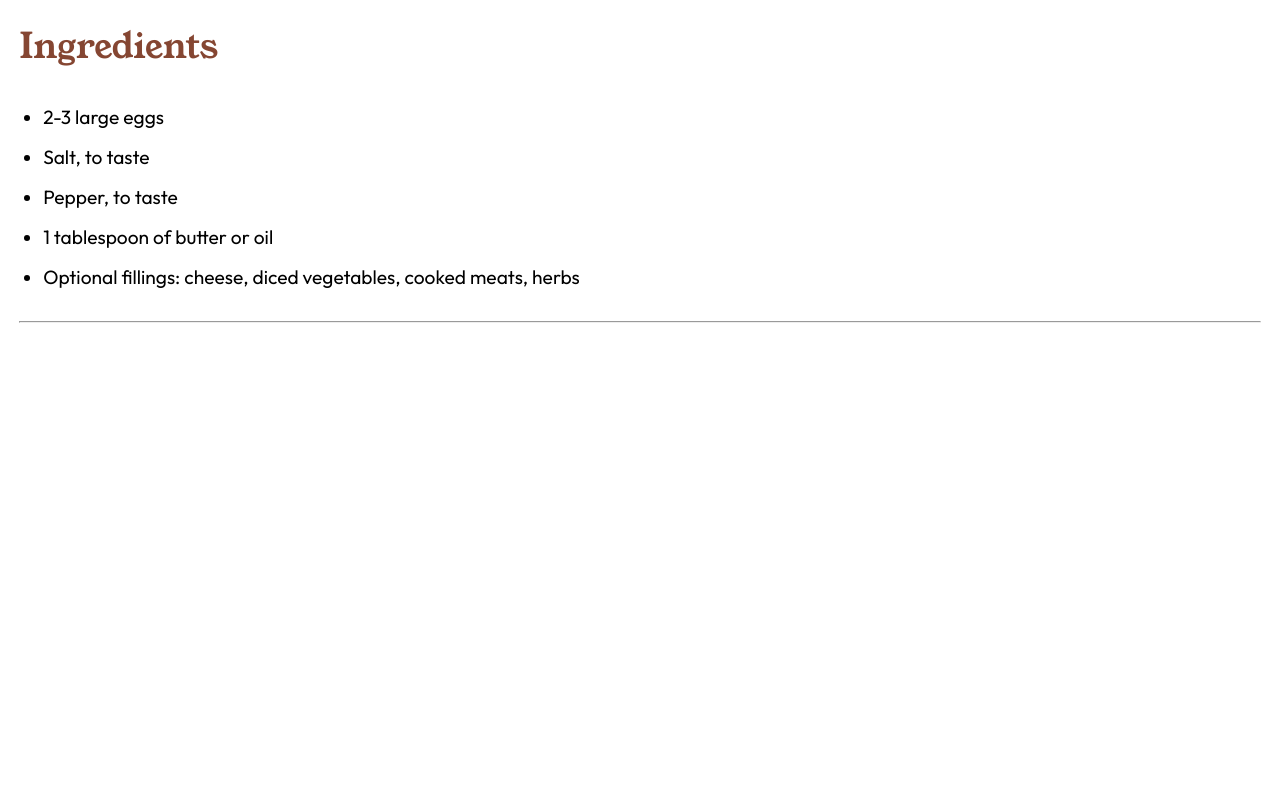
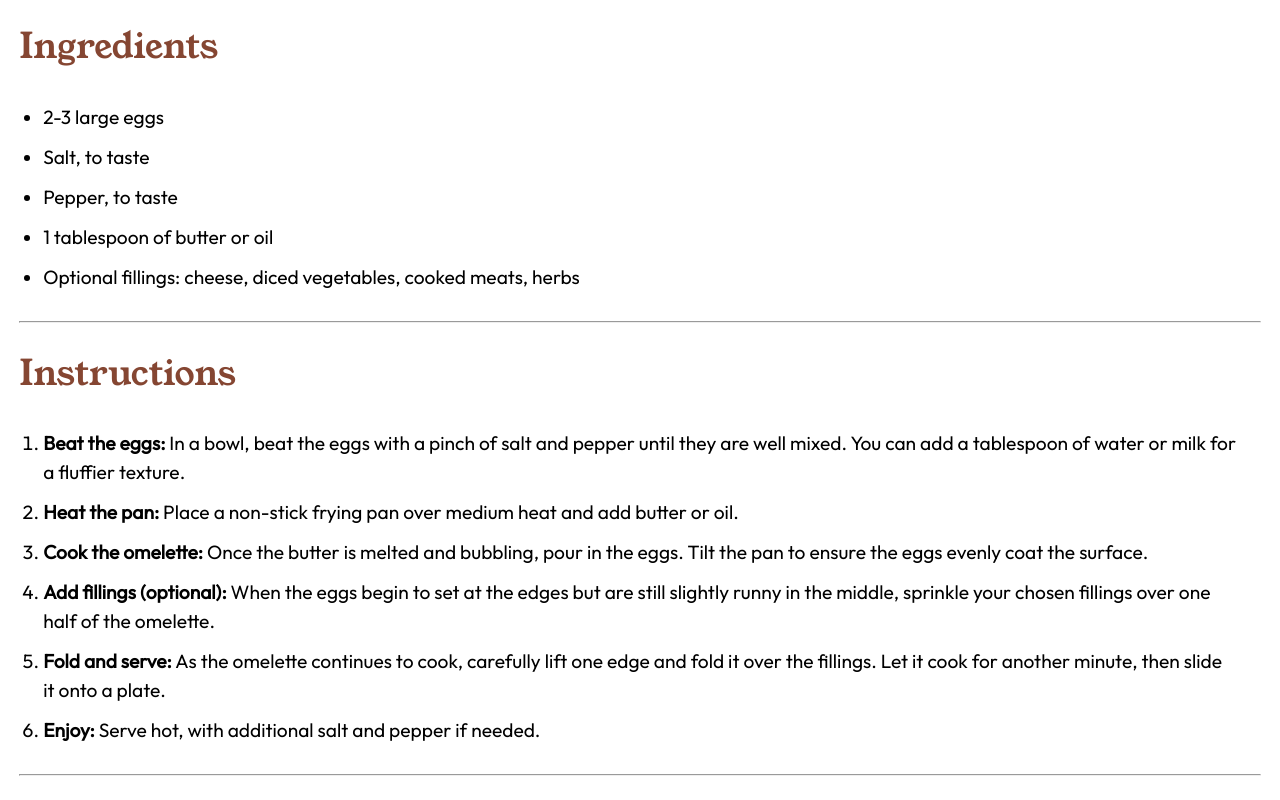
Before and after one commit to rebornay/Frontend-Mentor-Recipe-Page, a plain HTML site: page index.html in a window 1280 px wide. Shown: the part 1016-1816 px from the top of the page. Before the commit the page ends 1339 px from the top, so only its background shows below. Drawn offline with Linux system fonts and the light colour scheme.

Commit message:
Third section done, Instructions

```diff
--- a/index.html
+++ b/index.html
@@ -47,7 +47,27 @@
       </ul>
       <hr>
     </section>
+    <section class="third-section instructions">
+      <h1 class="instructions-h1">Instructions</h1>
+      <ol class="instructions-list">
+        <li><strong>Beat the eggs:</strong> In a bowl, beat the eggs with a pinch of salt and pepper until they are well mixed.
+          You can add a tablespoon of water or milk for a fluffier texture.</li>
 
+        <li><strong>Heat the pan:</strong> Place a non-stick frying pan over medium heat and add butter or oil.</li>
+
+        <li><strong>Cook the omelette:</strong> Once the butter is melted and bubbling, pour in the eggs. Tilt the pan to ensure
+          the eggs evenly coat the surface.</li>
+
+        <li><strong>Add fillings (optional):</strong> When the eggs begin to set at the edges but are still slightly runny in the
+          middle, sprinkle your chosen fillings over one half of the omelette.</li>
+
+        <li><strong>Fold and serve:</strong> As the omelette continues to cook, carefully lift one edge and fold it over the
+          fillings. Let it cook for another minute, then slide it onto a plate.</li>
+
+        <li><strong>Enjoy:</strong> Serve hot, with additional salt and pepper if needed.</li>
+      </ol>
+      <hr>
+    </section>
   </main>
 
   <!-- <div class="attribution">
--- a/style.css
+++ b/style.css
@@ -142,3 +142,24 @@
     padding: .35rem 0;
     font-size: 1.2rem;
 }
+
+/* ******************************THIRD SECTION STYLING*********************** */
+.third-section {
+    padding: 1.5rem 1.2rem;
+}
+
+.instructions-h1{
+    font-family: 'Young Serif', serif;
+    font-size: 2.2rem;
+    color: var(--brown-800);
+}
+
+.instructions-list {
+    font-family: 'Outfit', sans-serif;
+    padding: 1.5rem ;
+}
+
+.instructions-list li {
+    padding: .35rem 0;
+    font-size: 1.2rem;
+}
```
